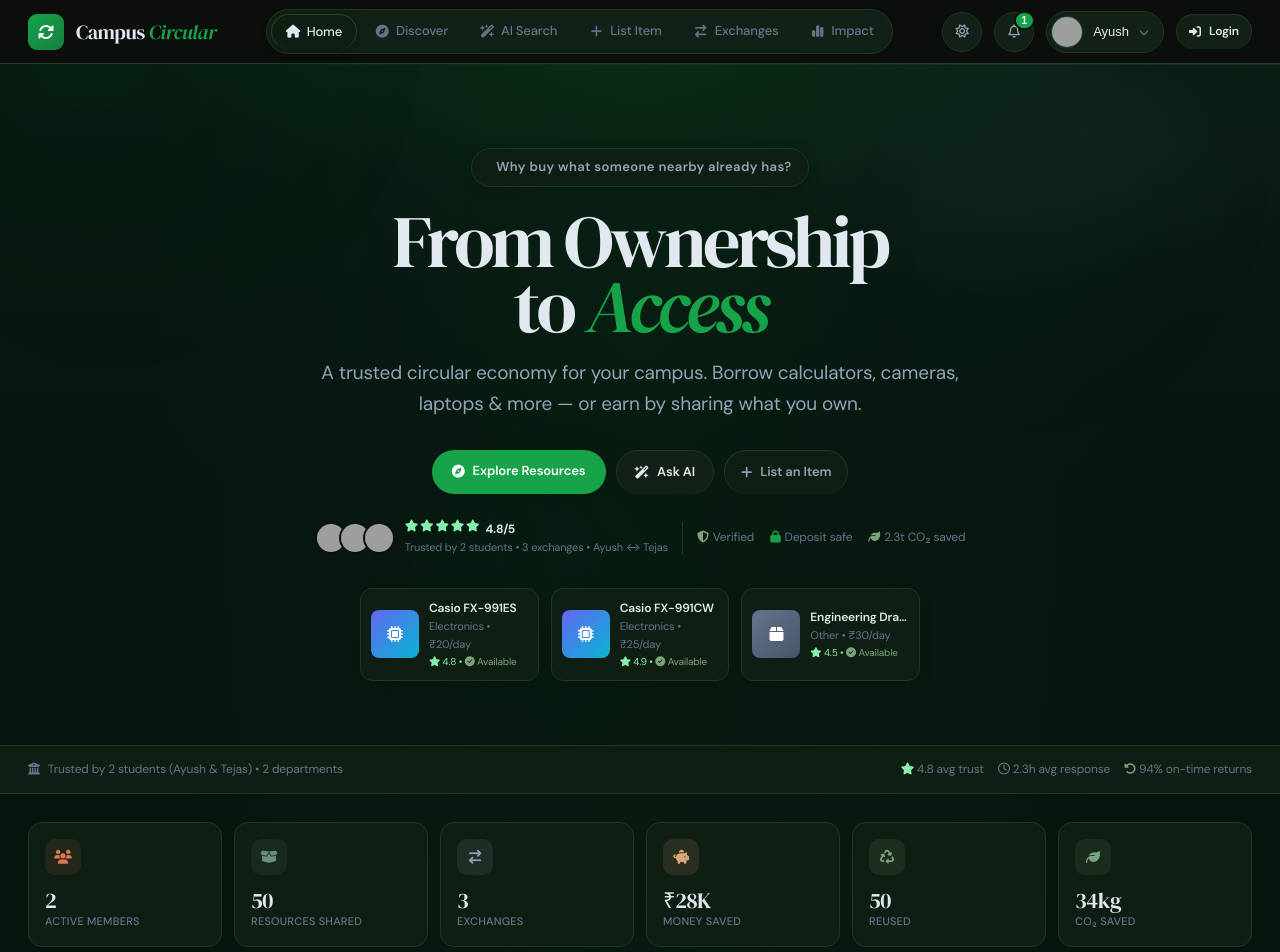
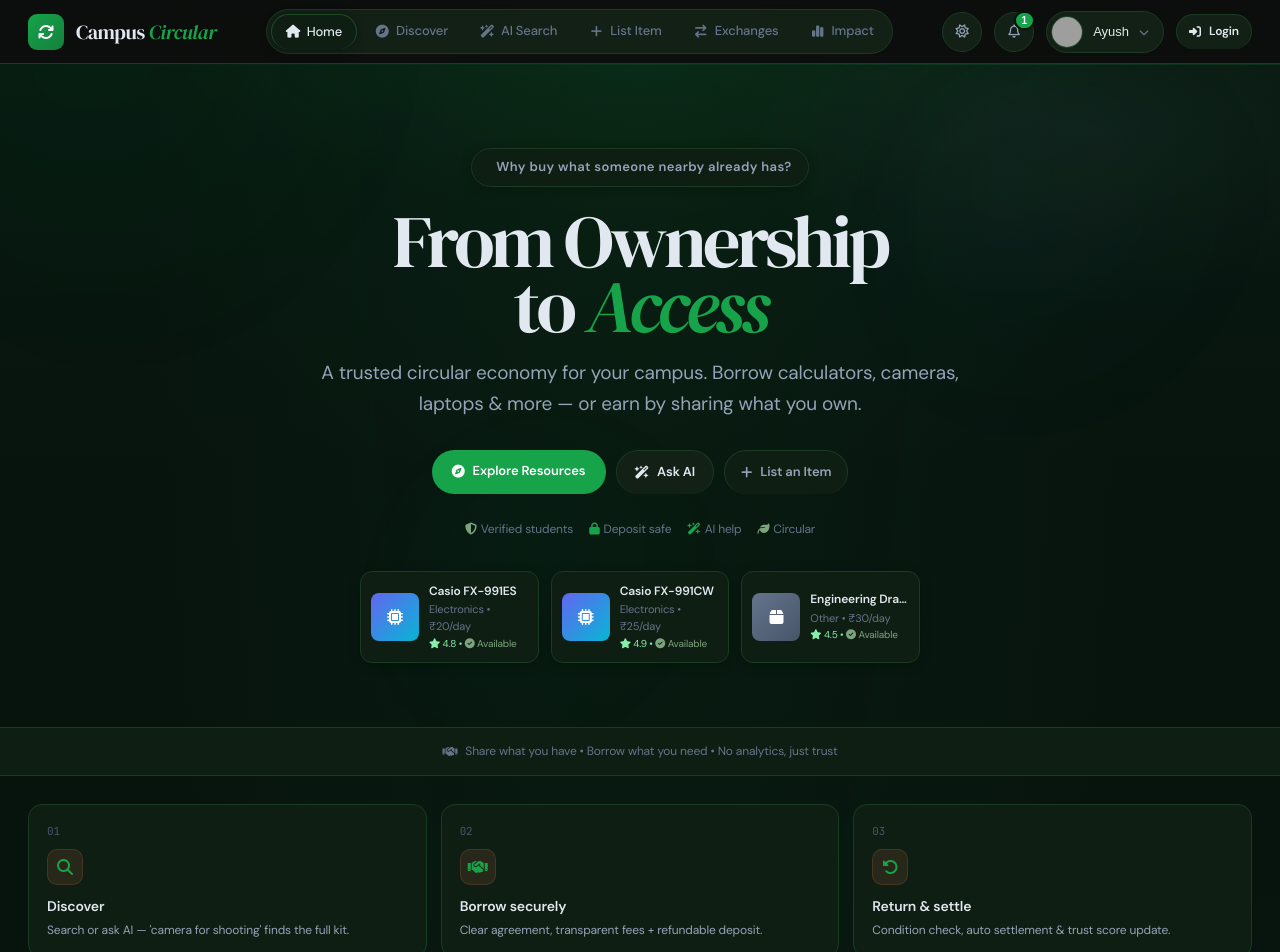
Before and after one commit to projectsbyayush/campus-circular, a React (Create React App) app in the folder campus-circular/: page / in a window 1280 px wide. Shown: the top 952 px of the page. Built offline with nearby package versions, Linux system fonts and the light colour scheme; grey boxes are pictures that could not be loaded.

Commit message:
chore: remove analytics from homepage (stats grid, hero proof, trusted bar numbers)

```diff
--- a/campus-circular/src/pages/HomePage.js
+++ b/campus-circular/src/pages/HomePage.js
@@ -4,19 +4,10 @@ import { motion } from "framer-motion";
 import { useApp } from "../context/AppContext";
 
 const HomePage = () => {
-  const { allResources, allUsers, currentUser, stats } = useApp();
+  const { allResources, allUsers, currentUser } = useApp();
   const getOwnerAvatar = (ownerId) => allUsers.find(u => u.id === ownerId)?.avatar || `https://api.dicebear.com/9.x/avataaars/svg?seed=user${ownerId}`;
   const [landingCategory, setLandingCategory] = useState("All");
   const featured = allResources.filter(r => r.isApproved && (r.isPublic !== false || r.owner === currentUser.id) && (landingCategory === "All" || r.category === landingCategory) && r.availability === "Available").slice(0, 6);
-
-  const heroStats = [
-    { icon: "fa-solid fa-users", value: stats.activeMembers, label: "Active Members", bg: "rgba(217,119,87,0.1)", color: "#D97757" },
-    { icon: "fa-solid fa-box-open", value: stats.resourcesShared, label: "Resources Shared", bg: "rgba(107,142,127,0.1)", color: "#6B8E7F" },
-    { icon: "fa-solid fa-arrow-right-arrow-left", value: stats.successfulExchanges, label: "Exchanges", bg: "rgba(143,163,176,0.12)", color: "#8FA3B0" },
-    { icon: "fa-solid fa-piggy-bank", value: `₹${(stats.moneySaved / 1000).toFixed(0)}K`, label: "Money Saved", bg: "rgba(217,166,121,0.12)", color: "#D9A679" },
-    { icon: "fa-solid fa-recycle", value: stats.resourcesReused, label: "Reused", bg: "rgba(123,163,126,0.12)", color: "#7BA37E" },
-    { icon: "fa-solid fa-leaf", value: `${stats.carbonSaved}kg`, label: "CO₂ Saved", bg: "rgba(123,163,126,0.1)", color: "#7BA37E" },
-  ];
 
   const steps = [
     { n: "01", icon: "fa-solid fa-magnifying-glass", title: "Discover", desc: "Search or ask AI — 'camera for shooting' finds the full kit." },
@@ -89,27 +80,13 @@ const HomePage = () => {
                 <i className="fa-solid fa-plus"></i> List an Item
               </Link>
             </div>
-            {/* Hero proof */}
+            {/* Hero proof — no analytics, just trust */}
             <div style={{ marginTop: '26px', display: 'flex', gap: '14px', justifyContent: 'center', alignItems: 'center', flexWrap: 'wrap' }}>
-              <div style={{ display: 'flex', alignItems: 'center' }}>
-                <div style={{ display: 'flex', marginRight: '10px' }}>
-                  {allUsers.slice(0,4).map((u,i) => (
-                    <img key={u.id} src={u.avatar} alt={u.name} style={{ width: '32px', height: '32px', borderRadius: '50%', border: '2px solid var(--bg)', marginLeft: i===0?0:'-8px', background: 'var(--bg-surface)' }} />
-                  ))}
-                </div>
-                <div style={{ textAlign: 'left' }}>
-                  <div style={{ display: 'flex', gap: '2px', color: 'var(--warning)', fontSize: '12px' }}>
-                    <i className="fa-solid fa-star"></i><i className="fa-solid fa-star"></i><i className="fa-solid fa-star"></i><i className="fa-solid fa-star"></i><i className="fa-solid fa-star"></i>
-                    <span style={{ color: 'var(--text)', fontWeight: 700, marginLeft: '4px' }}>4.8/5</span>
-                  </div>
-                  <div style={{ fontSize: '11px', color: 'var(--text-muted)' }}>Trusted by {stats.activeMembers} students • {stats.successfulExchanges} exchanges • Ayush ↔ Tejas</div>
-                </div>
-              </div>
-              <div style={{ width: '1px', height: '32px', background: 'var(--border)', display: 'block' }} className="hero-divider" />
               <div style={{ display: 'flex', gap: '16px', fontSize: '12px', color: 'var(--text-muted)' }}>
-                <span><i className="fa-solid fa-shield-halved" style={{ color: 'var(--success)', marginRight: '4px' }}></i>Verified</span>
+                <span><i className="fa-solid fa-shield-halved" style={{ color: 'var(--success)', marginRight: '4px' }}></i>Verified students</span>
                 <span><i className="fa-solid fa-lock" style={{ color: 'var(--primary)', marginRight: '4px' }}></i>Deposit safe</span>
-                <span><i className="fa-solid fa-leaf" style={{ color: 'var(--success)', marginRight: '4px' }}></i>2.3t CO₂ saved</span>
+                <span><i className="fa-solid fa-wand-magic-sparkles" style={{ color: 'var(--primary)', marginRight: '4px' }}></i>AI help</span>
+                <span><i className="fa-solid fa-leaf" style={{ color: 'var(--success)', marginRight: '4px' }}></i>Circular</span>
               </div>
             </div>
 
@@ -133,31 +110,14 @@ const HomePage = () => {
         </div>
       </section>
 
-      {/* Trusted bar */}
+      {/* Trusted bar — no analytics */}
       <div style={{ borderBottom: '1px solid var(--border)', background: 'var(--bg-card)', padding: '14px 28px' }}>
-        <div style={{ maxWidth: '1280px', margin: '0 auto', display: 'flex', gap: '18px', flexWrap: 'wrap', justifyContent: 'space-between', alignItems: 'center', fontSize: '12px', color: 'var(--text-muted)' }}>
-          <span style={{ display: 'flex', gap: '8px', alignItems: 'center' }}><i className="fa-solid fa-building-columns"></i> Trusted by {stats.activeMembers} students (Ayush & Tejas) • 2 departments</span>
-          <span style={{ display: 'flex', gap: '14px' }}>
-            <span><i className="fa-solid fa-star" style={{ color: 'var(--warning)' }}></i> 4.8 avg trust</span>
-            <span><i className="fa-regular fa-clock"></i> 2.3h avg response</span>
-            <span><i className="fa-solid fa-rotate-left" style={{ color: 'var(--success)' }}></i> 94% on-time returns</span>
-          </span>
+        <div style={{ maxWidth: '1280px', margin: '0 auto', display: 'flex', gap: '18px', flexWrap: 'wrap', justifyContent: 'center', alignItems: 'center', fontSize: '12px', color: 'var(--text-muted)' }}>
+          <span style={{ display: 'flex', gap: '8px', alignItems: 'center' }}><i className="fa-solid fa-handshake"></i> Share what you have • Borrow what you need • No analytics, just trust</span>
         </div>
       </div>
 
       <div className="page" style={{ paddingTop: '28px' }}>
-        {/* Stats */}
-        <div style={{ display: "grid", gridTemplateColumns: "repeat(auto-fit, minmax(150px, 1fr))", gap: "12px", marginBottom: "28px" }}>
-          {heroStats.map((s, i) => (
-            <motion.div key={i} className="stat-card" initial={{ opacity: 0, y: 12 }} animate={{ opacity: 1, y: 0 }} transition={{ delay: i * 0.05 }} style={{ padding: '16px' }}>
-              <div className="stat-icon" style={{ background: s.bg, color: s.color, borderColor: 'transparent', width: '36px', height: '36px', fontSize: '14px' }}>
-                <i className={s.icon}></i>
-              </div>
-              <div className="stat-value" style={{ fontSize: '22px' }}>{s.value}</div>
-              <div className="stat-label" style={{ fontSize: '11px' }}>{s.label}</div>
-            </motion.div>
-          ))}
-        </div>
 
         {/* How it works */}
         <div style={{ display: 'grid', gridTemplateColumns: 'repeat(3, 1fr)', gap: '14px', marginBottom: '28px' }}>
@@ -284,10 +244,10 @@ const HomePage = () => {
           <p style={{ textAlign: 'center', color: 'var(--text-secondary)', fontSize: '13px', marginBottom: '18px' }}>Built for campus — trust, transparency, and sustainability by design.</p>
           <div style={{ display: 'grid', gridTemplateColumns: 'repeat(auto-fit, minmax(220px, 1fr))', gap: '14px' }}>
             {[
-              { icon: "fa-solid fa-shield-halved", title: "Verified trust", desc: "Trust scores, ratings, and verified students. See history before you borrow." },
-              { icon: "fa-solid fa-scale-balanced", title: "Transparent pricing", desc: "Borrowing + platform fee + refundable deposit. No hidden costs, clear settlement." },
-              { icon: "fa-solid fa-wand-magic-sparkles", title: "AI discovery", desc: "Describe needs in plain language. Handles typos like 'camra' and finds the full kit." },
-              { icon: "fa-solid fa-leaf", title: "Sustainable impact", desc: "Reuse over re-buy. 2.3 tonnes CO₂ saved, ₹1.5L saved by students." },
+              { icon: "fa-solid fa-shield-halved", title: "Verified trust", desc: "Trust scores and verified students. See history before you borrow." },
+              { icon: "fa-solid fa-scale-balanced", title: "Transparent pricing", desc: "Clear borrowing fee + refundable deposit. No hidden costs." },
+              { icon: "fa-solid fa-wand-magic-sparkles", title: "AI discovery", desc: "Describe needs in plain language. Handles typos and finds the full kit." },
+              { icon: "fa-solid fa-leaf", title: "Sustainable", desc: "Reuse over re-buy. Sharing over owning for a circular campus." },
             ].map((f, i) => (
               <motion.div key={i} className="card" initial={{ opacity: 0, y: 10 }} whileInView={{ opacity: 1, y: 0 }} viewport={{ once: true }} transition={{ delay: i * 0.06 }} style={{ padding: '18px' }}>
                 <div style={{ width: '38px', height: '38px', borderRadius: '10px', background: 'var(--bg-surface)', border: '1px solid var(--border)', display: 'flex', alignItems: 'center', justifyContent: 'center', color: 'var(--primary)', marginBottom: '12px' }}><i className={f.icon}></i></div>
```
